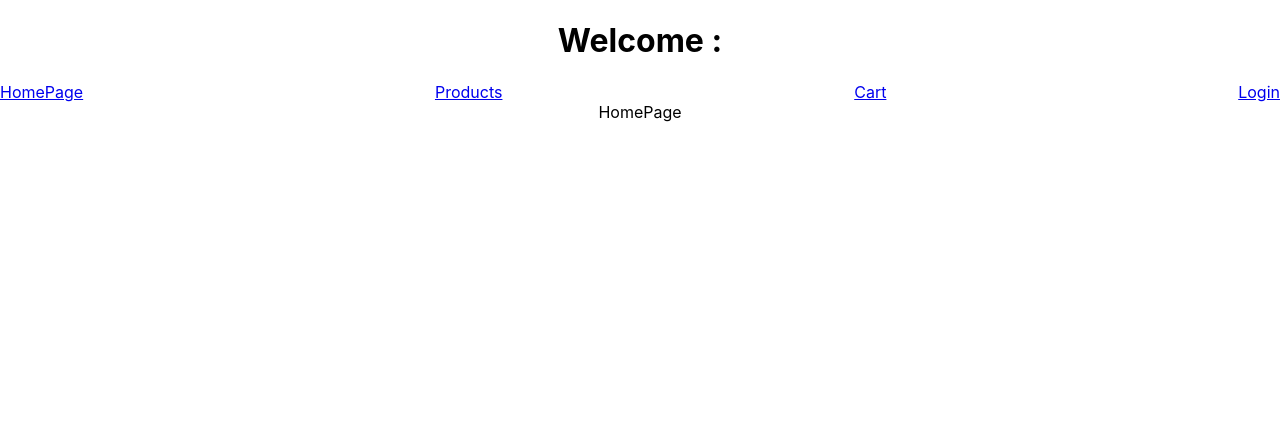
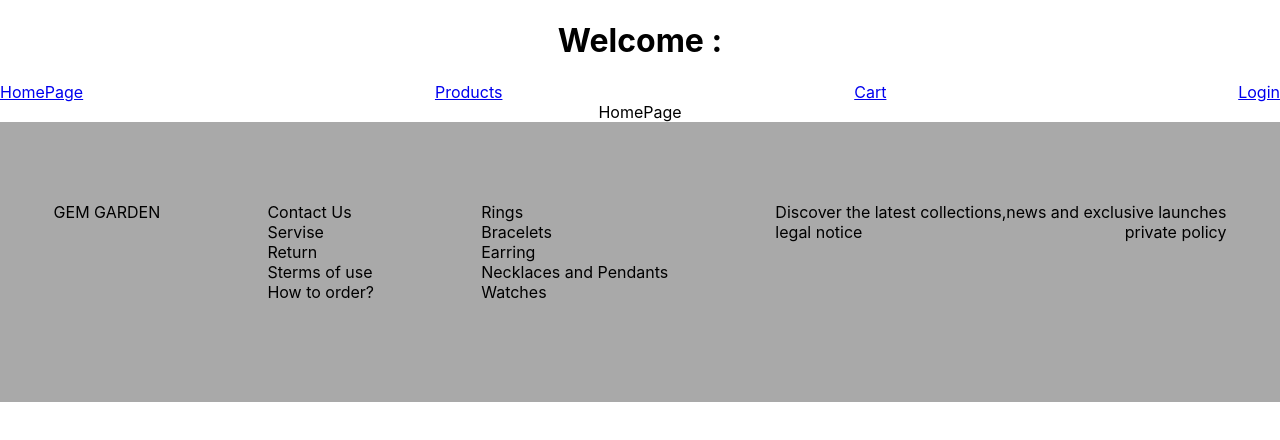
Before and after one commit to AnandAK07/gem-garden-jewelry-store, a React (Create React App) app: page / in a window 1280 px wide. Shown: the top 440 px of the page. Built offline with nearby package versions, Linux system fonts and the light colour scheme; no server answers.

Commit message:
footer initial

```diff
--- a/src/App.js
+++ b/src/App.js
@@ -4,6 +4,7 @@ import Navbar from "./Components/Navbar";
 import AllRoutes from "./Routes/AllRoutes";
 import { useEffect, useState } from "react";
 import { getAuth,onAuthStateChanged} from "firebase/auth";
+import Footer from "./Components/Footer";
 
 function App() {
   const [name, setName] = useState("");
@@ -25,6 +26,7 @@ function App() {
     <h1>Welcome :{name} </h1>
       <Navbar />
       <AllRoutes />
+      <Footer/>
     </div>
   );
 }
--- a/src/Components/Footer.jsx
+++ b/src/Components/Footer.jsx
@@ -1,9 +1,40 @@
-import React from 'react'
+import React from "react";
+import styles from "./Footer.module.css"
 
 const Footer = () => {
   return (
-    <div>Footer</div>
-  )
-}
+    <div className={styles.parent_container}>
+      <div>
+        <span>GEM GARDEN</span>
+        <div></div>
+      </div>
 
-export default Footer
+      <div className={styles.child2}>
+        <span>Contact Us</span>
+        <span>Servise</span>
+        <span>Return</span>
+        <span>Sterms of use</span>
+        <span>How to order?</span>
+      </div>
+      <div className={styles.child2}>
+        <span>Rings</span>
+        <span>Bracelets</span>
+        <span>Earring</span>
+        <span>Necklaces and Pendants</span>
+        <span>Watches</span>
+      </div>
+
+      <div>
+        <div><span>Discover the latest collections,news and exclusive launches</span></div>
+        <div></div>
+        <div className={styles.last_child}>
+          <div><span>legal notice</span></div>
+          <div><span>private policy</span></div>
+        </div>
+
+      </div>
+    </div>
+  );
+};
+
+export default Footer;
--- /dev/null
+++ b/src/Components/Footer.module.css
@@ -0,0 +1,25 @@
+.parent_container{
+    width: 100%;
+    background-color: darkgrey;
+    display: flex;
+    justify-content: space-around;
+    padding: 80px 0 100px 0;
+
+
+}
+
+.child2{
+    display: flex;
+    flex-direction: column;
+
+    align-items: flex-start;
+    justify-content: center;
+    height: 100%;
+
+}
+
+.last_child{
+    display: flex;
+    justify-content: space-between;
+
+}
```
Also changed, not shown: src/Pages/HomePage.jsx (+7 -1 lines).
